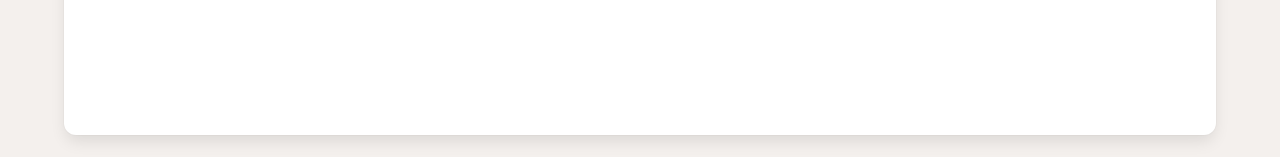
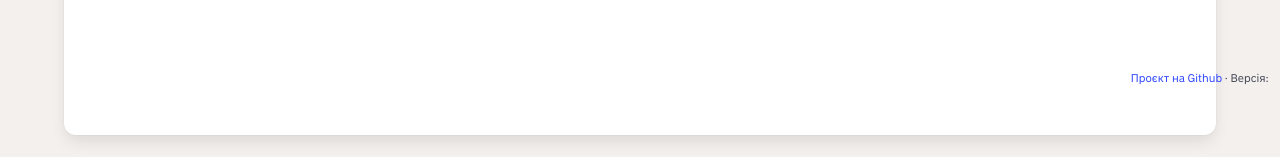
Before and after one commit to alexkolodko/braille-generator, a Vue app: page /1 in a window 1280 px wide. Shown: the part 702-859 px from the top of the page. Built offline with nearby package versions, Linux system fonts and the light colour scheme.

Commit message:
add build number and link to github

```diff
--- a/package.json
+++ b/package.json
@@ -4,7 +4,7 @@
   "private": true,
   "scripts": {
     "serve": "vue-cli-service serve",
-    "build": "vue-cli-service build",
+    "build": "cross-env VUE_APP_BUILD_NUMBER=$(git rev-parse --short HEAD) vue-cli-service build",
     "lint": "vue-cli-service lint",
     "deploy": "node ftp-deploy"
   },
@@ -29,6 +29,7 @@
     "@vue/cli-plugin-eslint": "~5.0.0",
     "@vue/cli-service": "~5.0.0",
     "autoprefixer": "^10.4.19",
+    "cross-env": "^7.0.3",
     "eslint": "^7.32.0",
     "eslint-plugin-vue": "^8.0.3",
     "postcss": "^8.4.38"
--- a/src/components/BrailleConverter.vue
+++ b/src/components/BrailleConverter.vue
@@ -79,6 +79,9 @@
     </div>
   </div>
 </section>
+<footer>
+    <p class="build-num"><a href="https://github.com/alexkolodko/braille-generator" target="_blank">Проєкт на Github</a> · Версія: {{ buildNumber }}</p>
+  </footer>
 </template>
 
 <script>
@@ -287,6 +290,7 @@ export default {
       storageKey: 'brailleConverterTextInput',
       addPadding: false,
       addStarter: false,
+      buildNumber: process.env.VUE_APP_BUILD_NUMBER,
     };
   },
   created() {
@@ -376,11 +380,10 @@ export default {
               }
           }
       }
-
-
       this.brailleOutput = result;
       this.generateSvg();
     },
+
     generateSvg() {
       let input = this.brailleOutput;
       let result = "";
@@ -500,5 +503,10 @@ export default {
 </script>
 
 <style scoped>
-
+.build-num {
+  font-size: 0.7em;
+  position: absolute;
+  right: 1em;
+  bottom: 1em;
+}
 </style>
--- a/vue.config.js
+++ b/vue.config.js
@@ -1,4 +1,13 @@
 const { defineConfig } = require('@vue/cli-service')
+const webpack = require('webpack');
+
 module.exports = defineConfig({
-  transpileDependencies: true
+  transpileDependencies: true,
+  configureWebpack: {
+    plugins: [
+      new webpack.DefinePlugin({
+        'process.env.VUE_APP_BUILD_NUMBER': JSON.stringify(process.env.VUE_APP_BUILD_NUMBER)
+      })
+    ]
+  }
 })
```
Also changed, not shown: 1 other file (tests, documents, lock files or other folders). Lines whose indentation alone changed are shown as unchanged.
